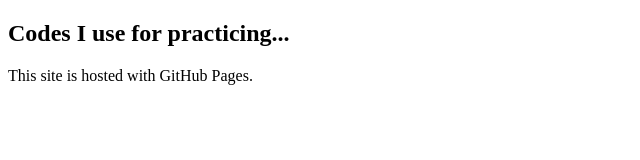
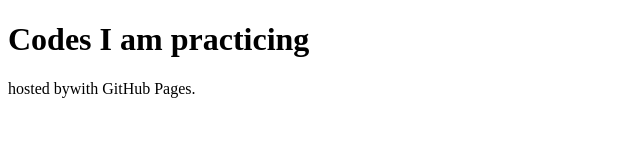
Before and after one commit to amirmb/amirmb.github.io, a plain HTML site: page index.html in a window 1280 px wide. Shown: the whole page, without its empty margins (0-640 px from the left). Drawn offline with Linux system fonts and the light colour scheme.

Commit message:
corrected

```diff
--- a/index.html
+++ b/index.html
@@ -1,11 +1,10 @@
 <!DOCTYPE html>
 <html>
-    <body>
-        <h2>
-            Codes I use for practicing...
-        </h2>
-        <p>
-            This site is hosted with GitHub Pages.
-        </p>
-    </body>
+<body>
+
+<h1>Codes I am practicing</h1>
+
+<p>hosted bywith GitHub Pages.</p>
+
+</body>
 </html>
```
